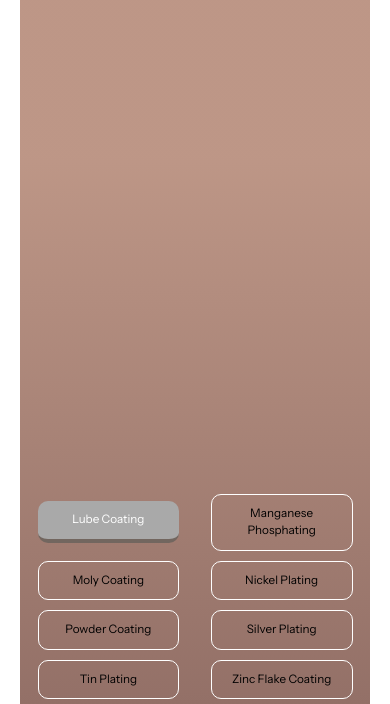
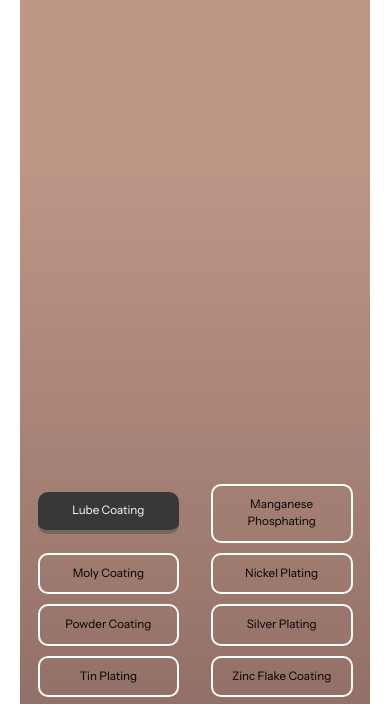
Before and after one commit to Thanveer-Mohammed-Kaif/Dynamic-Engineers, a plain HTML site: page services.html in a window 390 px wide. Shown: the part 135-839 px from the top of the page. Drawn offline with nearby package versions, Linux system fonts and the light colour scheme; a web font is replaced by a local one.

Commit message:
eighth-commit

```diff
--- a/Css/index.css
+++ b/Css/index.css
@@ -256,7 +256,7 @@ nav {
   position: relative;
   cursor: pointer;
   display: inline-block;
-  background: darkgray;
+  background: #383838;
   border-radius: 0px;
   border: 0px solid #72665f;
   border-width: 0px 0px 4px 0px;
@@ -1119,7 +1119,7 @@ model-viewer {
     width: 90%;
   }
   .d-btns button {
-    border: 1px solid white;
+    border: 2px solid white;
     background-color: transparent;
    font-size: 3vw;
     padding: 10px 5px;
```
